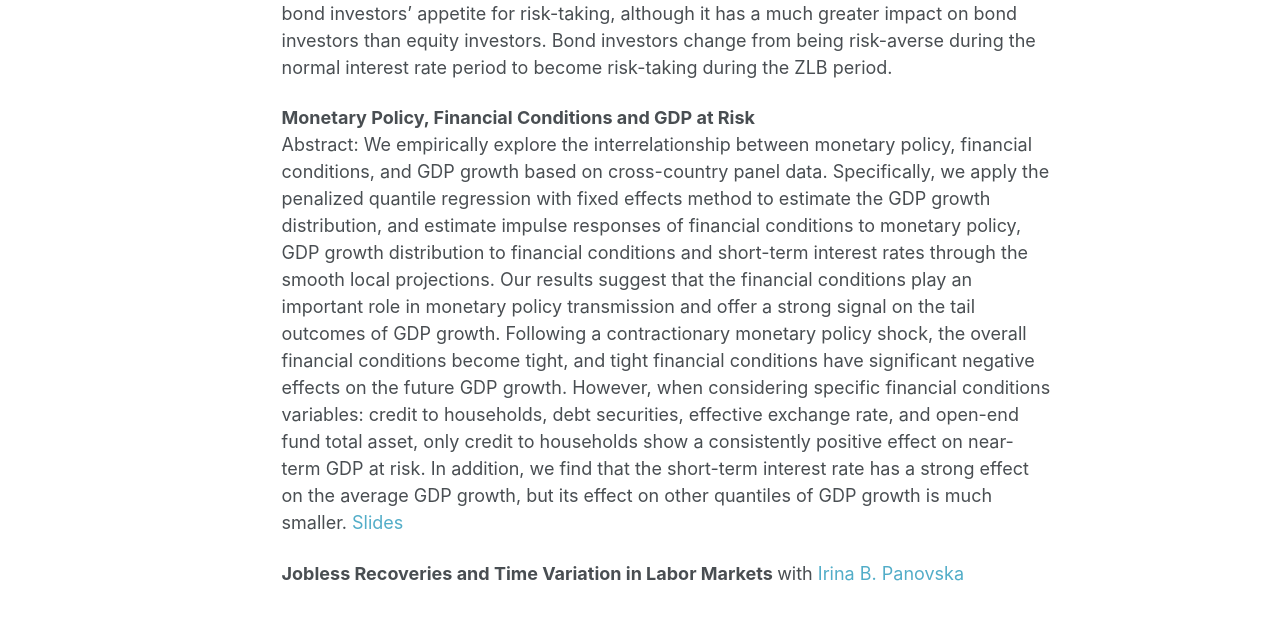
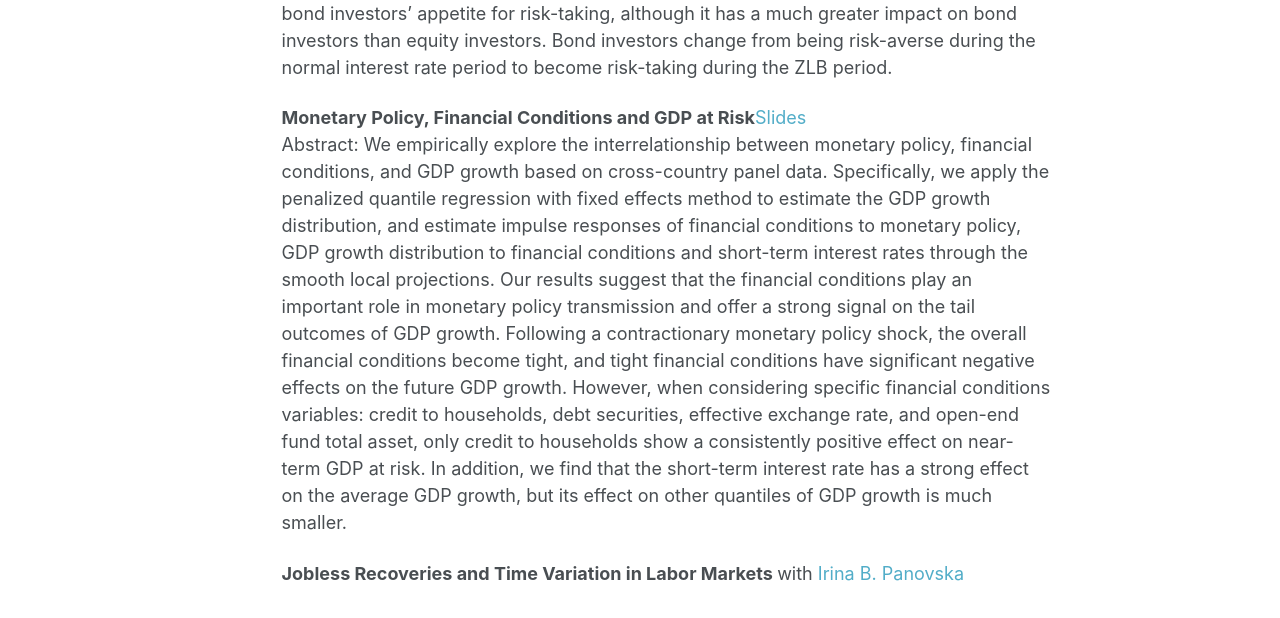
Before and after one commit to lichengzh/lichengzh.github.io, a Jekyll site: the page built from _pages/publications.md, in a window 1280 px wide. Shown: the part 531-1149 px from the top of the page. Built offline with Jekyll 4.4.1, drawn with Linux system fonts in a browser that asks for light colours.

```diff
--- a/_pages/publications.md
+++ b/_pages/publications.md
@@ -6,8 +6,8 @@ permalink: /publications/
 <b>[Low Interest Rates and Asset Allocation: Evidence from Mutual Fund Flows](http://lichengzh.github.io/files/JMP.pdf)</b> (Job Market Paper)<br>
 Abstract: This paper studies the effect of monetary policy on investors' asset allocation decisions by using data on aggregated and disaggregated mutual fund flows. First, we find that following an expansionary monetary policy, both equity funds and bond funds receive large inflows. Specific to asset classes, investors move money from large-cap assets to mid-cap and small-cap assets in the near term and then shift assets from domestic to developed and emerging markets. This leads us to the hypothesis that equity investors become more risk-taking when the interest rate is low, we then test this with individual funds panel data, our results indeed confirm this hypothesis. By contrast, bond investors become more risk-averse and move money into highly safe investment-grade funds and diversified global funds. Furthermore, we offer empirical evidence that the Fed's long-lasting zero lower bound policy (ZLB) increases both equity investors' and bond investors' appetite for risk-taking, although it has a much greater impact on bond investors than equity investors. Bond investors change from being risk-averse during the normal interest rate period to  become risk-taking during the ZLB period. <br>
 
-<b>Monetary Policy, Financial Conditions and GDP at Risk</b> <br>
-Abstract: We empirically explore the interrelationship between monetary policy, financial conditions, and GDP growth based on cross-country panel data. Specifically, we apply the penalized quantile regression with fixed effects method to estimate the GDP growth distribution, and estimate impulse responses of financial conditions to monetary policy, GDP growth distribution to financial conditions and short-term interest rates through the smooth local projections. Our results suggest that the financial conditions play an important role in monetary policy transmission and offer a strong signal on the tail outcomes of GDP growth. Following a contractionary monetary policy shock, the overall financial conditions become tight, and tight financial conditions have significant negative effects on the future GDP growth. However, when considering specific financial conditions variables: credit to households, debt securities, effective exchange rate, and open-end fund total asset, only credit to households show a consistently positive effect on near-term GDP at risk. In addition, we find that the short-term interest rate has a strong effect on the average GDP growth, but its effect on other quantiles of GDP growth is much smaller. [Slides](http://lichengzh.github.io/files/Slides2.pdf) <br>
+<b>Monetary Policy, Financial Conditions and GDP at Risk</b>[Slides](http://lichengzh.github.io/files/Slides2.pdf)  <br>
+Abstract: We empirically explore the interrelationship between monetary policy, financial conditions, and GDP growth based on cross-country panel data. Specifically, we apply the penalized quantile regression with fixed effects method to estimate the GDP growth distribution, and estimate impulse responses of financial conditions to monetary policy, GDP growth distribution to financial conditions and short-term interest rates through the smooth local projections. Our results suggest that the financial conditions play an important role in monetary policy transmission and offer a strong signal on the tail outcomes of GDP growth. Following a contractionary monetary policy shock, the overall financial conditions become tight, and tight financial conditions have significant negative effects on the future GDP growth. However, when considering specific financial conditions variables: credit to households, debt securities, effective exchange rate, and open-end fund total asset, only credit to households show a consistently positive effect on near-term GDP at risk. In addition, we find that the short-term interest rate has a strong effect on the average GDP growth, but its effect on other quantiles of GDP growth is much smaller. <br>
 
 <b>Jobless Recoveries and Time Variation in Labor Markets </b> with  [Irina B. Panovska](https://irinapanovska.com)
 <br>
```
